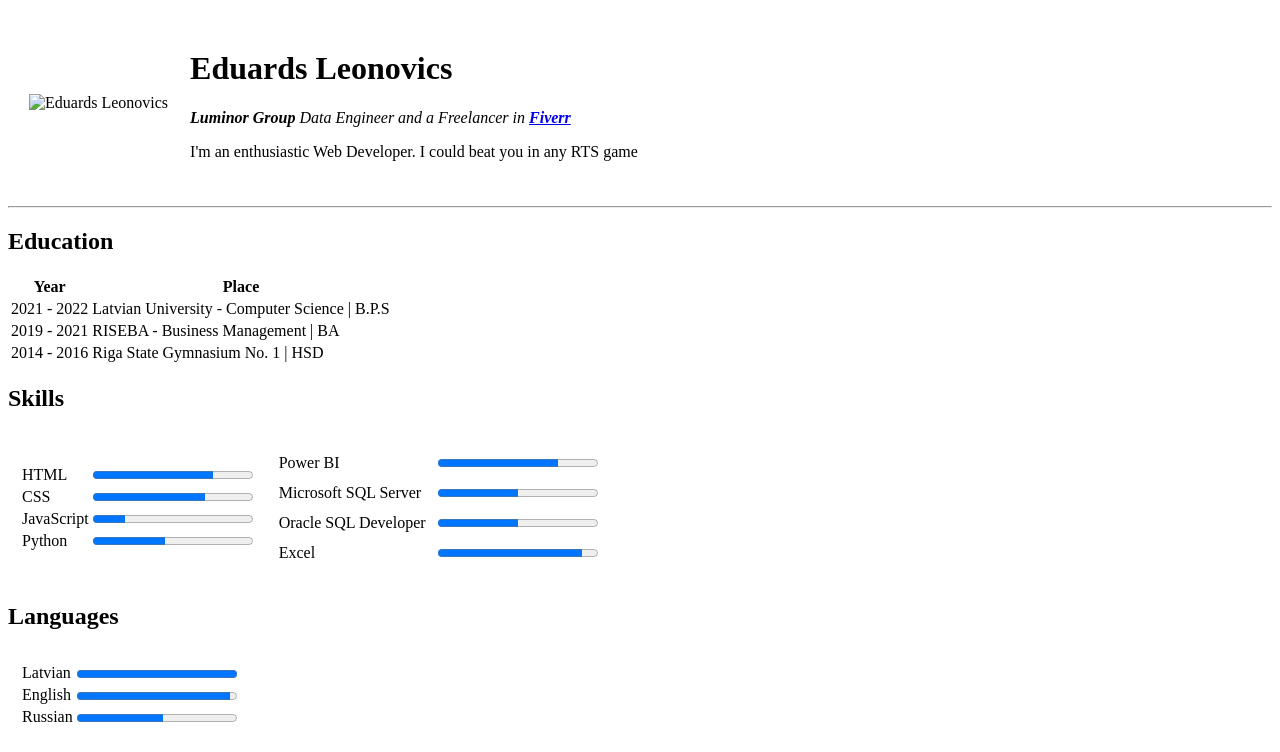
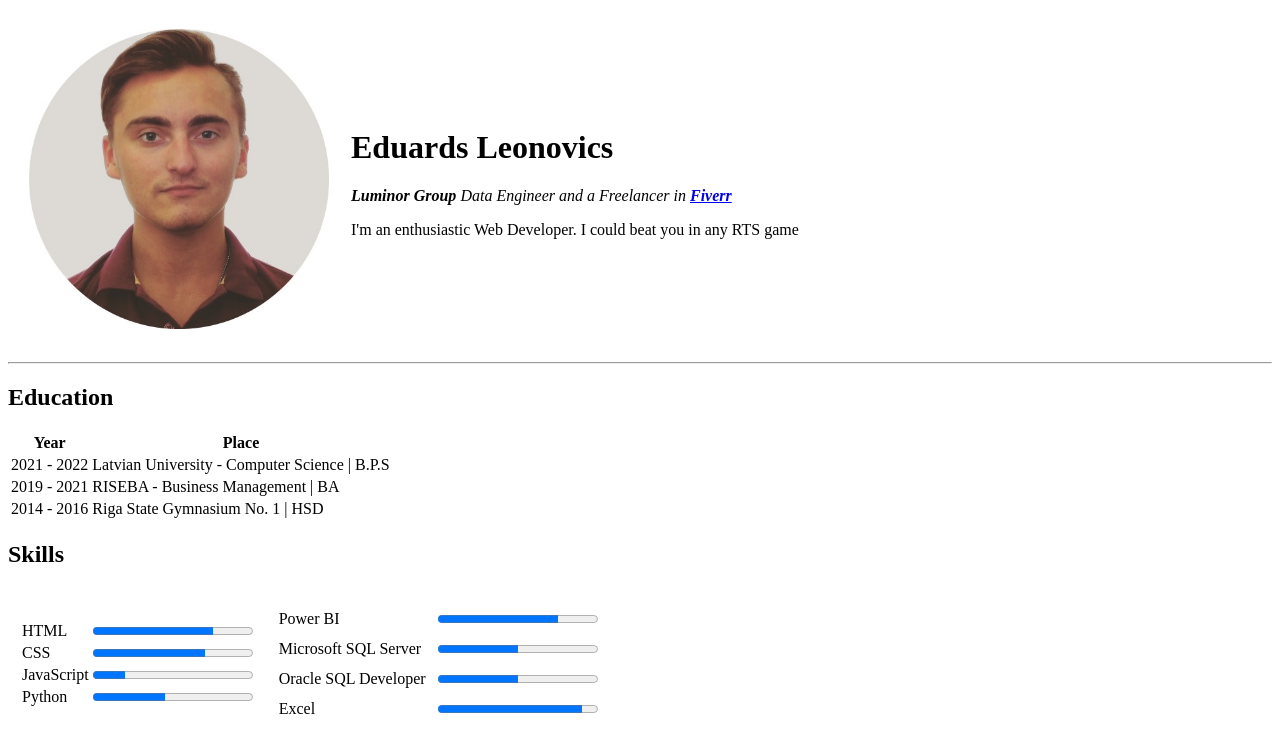
Before and after one commit to EduardsLeonovics/CV, a plain HTML site: page index.html in a window 1280 px wide. Shown: the top 752 px of the page. Drawn offline with Linux system fonts and the light colour scheme.

Commit message:
Update index.html

```diff
--- a/index.html
+++ b/index.html
@@ -9,7 +9,7 @@
 <body>
   <table cellspacing="20" >
     <tr>
-      <td><img src="/pictures/Eduards.jpg" width="300" alt="Eduards Leonovics"></td>
+      <td><img src="/Eduards.jpg" width="300" alt="Eduards Leonovics"></td>
       <td><h1>Eduards Leonovics</h1>
       <p><em> <b>Luminor Group </b> Data Engineer and a Freelancer in <a href="https://www.fiverr.com/eduardsleonovis">
             <b>Fiverr</b></a></em></p>
```
